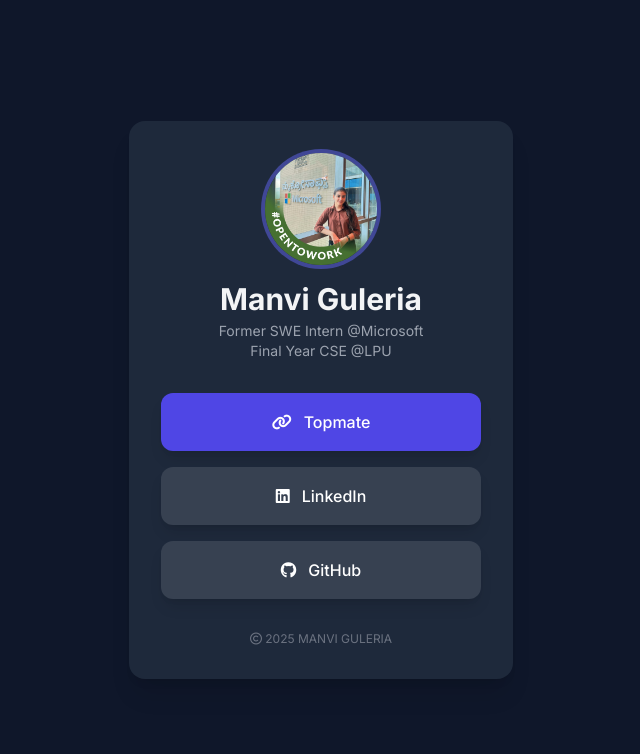
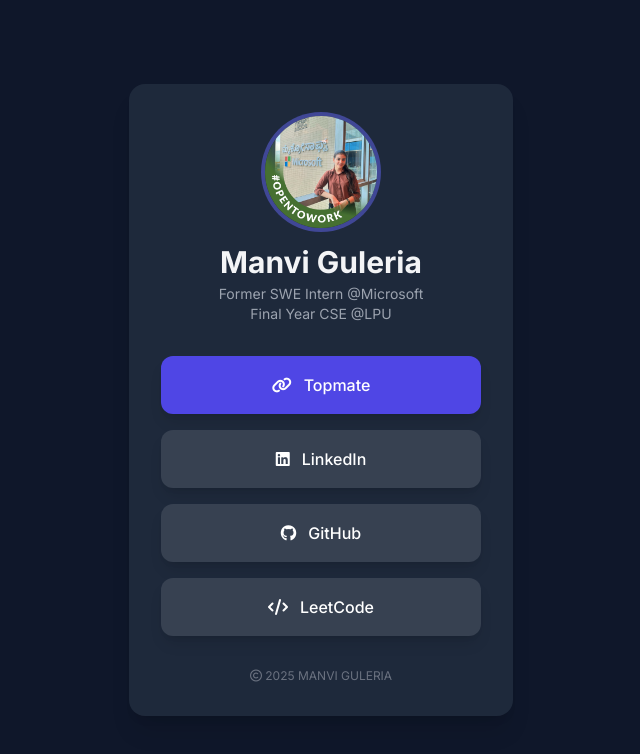
Before and after one commit to Mini-Anon/LinkTree, a plain HTML site: page index.html in a window 1280 px wide. Shown: the whole page, without its empty margins (319-959 px from the left). Drawn offline with nearby package versions, Linux system fonts and the light colour scheme.

Commit message:
Update index.html

```diff
--- a/index.html
+++ b/index.html
@@ -58,6 +58,14 @@
                 GitHub
             </a>
 
+            <!-- LeetCode Link -->
+            <a href="https://leetcode.com/u/manviguleria317/" target="_blank"
+               class="flex items-center justify-center w-full p-4 bg-gray-700 text-white rounded-xl shadow-lg hover:bg-gray-600 transition-colors duration-200 font-medium">
+                <span class="mr-3">
+                    <i class="fas fa-code"></i>
+                </span>
+                LeetCode
+            </a>
         </div>
 
         <!-- Footer/Credit Section (Optional) -->
```
